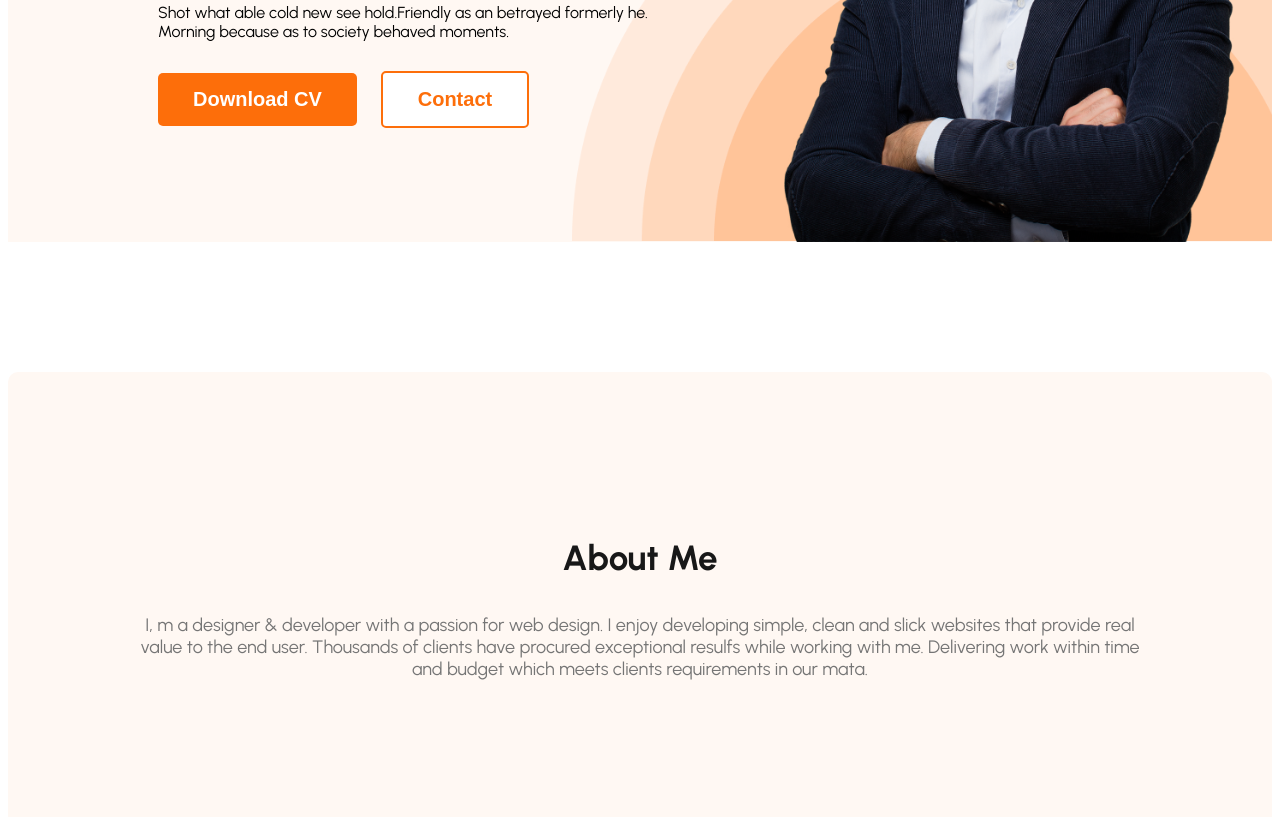
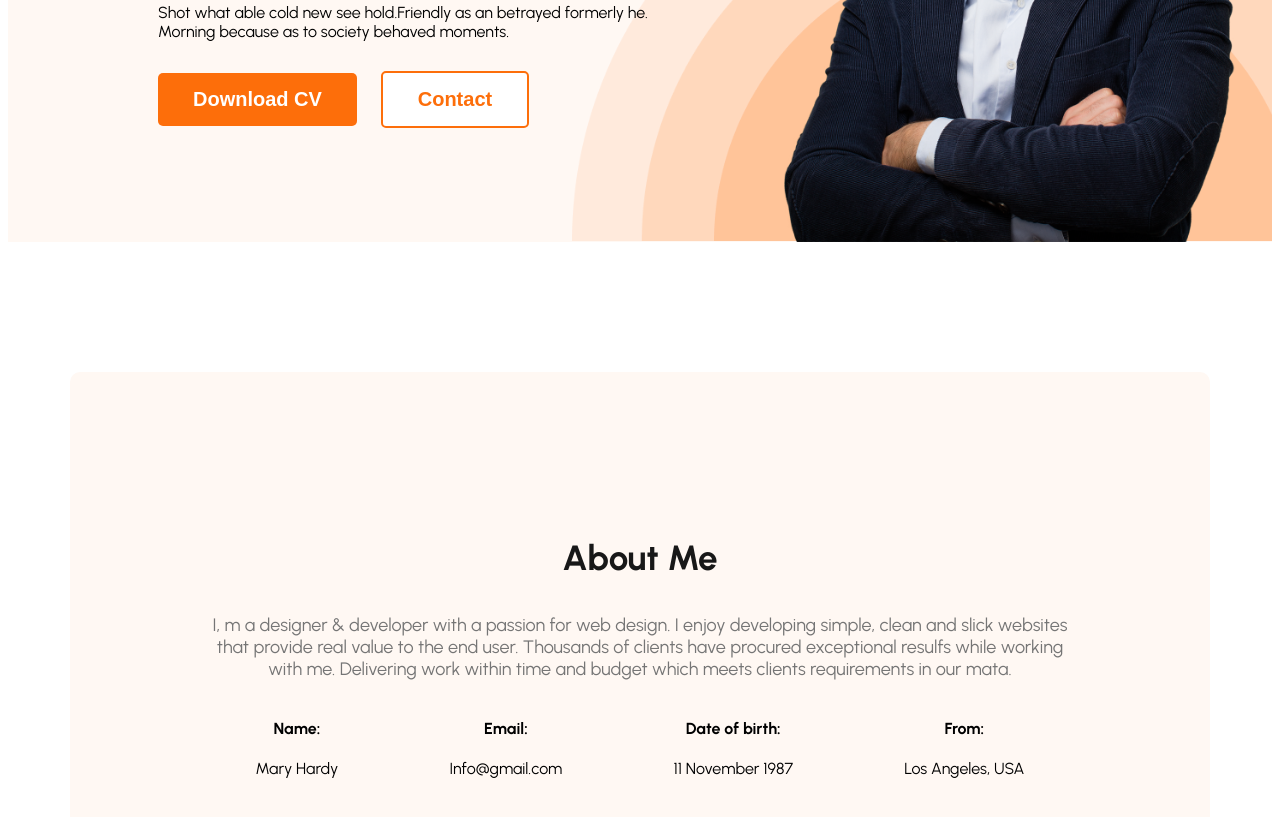
Before and after one commit to AbdurRahman11668/beautiful-portfolio-website, a plain HTML site: page index.html in a window 1280 px wide. Shown: the part 519-1336 px from the top of the page. Drawn offline with Linux system fonts and the light colour scheme.

Commit message:
adout info added

```diff
--- a/index.html
+++ b/index.html
@@ -38,6 +38,24 @@
         <section class="about">
             <h3 class="section-title">About Me</h3>
             <p class="section-des">I, m a designer & developer with a passion for web design. I enjoy developing simple, clean and slick websites that provide real value to the end user. Thousands of clients have procured exceptional resulfs while working with me. Delivering work within time and budget which meets clients requirements in our mata.</p>
+            <div class="about-info-container">
+                <div class="about-info">
+                    <h4 class="info-title">Name:</h4>
+                    <p class="info-des">Mary Hardy</p>
+                </div>
+                <div class="about-info">
+                    <h4 class="info-title">Email:</h4>
+                    <p class="info-des">Info@gmail.com</p>
+                </div>
+                <div class="about-info">
+                    <h4 class="info-title">Date of birth:</h4>
+                    <p class="info-des">11 November 1987</p>
+                </div>
+                <div class="about-info">
+                    <h4 class="info-title">From:</h4>
+                    <p class="info-des">Los Angeles, USA</p>
+                </div>
+            </div>
         </section>
     </main>
 </body>
--- a/styles/portfolio.css
+++ b/styles/portfolio.css
@@ -106,7 +106,10 @@ nav a {
 }
 
 /* Main Section Styles */
-
+main{
+    max-width: 1140px;
+    margin: 0 auto;
+}
 
 /* About Section Styles */
 .about{
@@ -115,3 +118,10 @@ nav a {
     background: #FFF8F3;
     margin: 130px 0;
 }
+.about-info-container{
+    display: flex;
+    justify-content: space-around;
+}
+.about-info{
+    text-align: center;
+}
```
